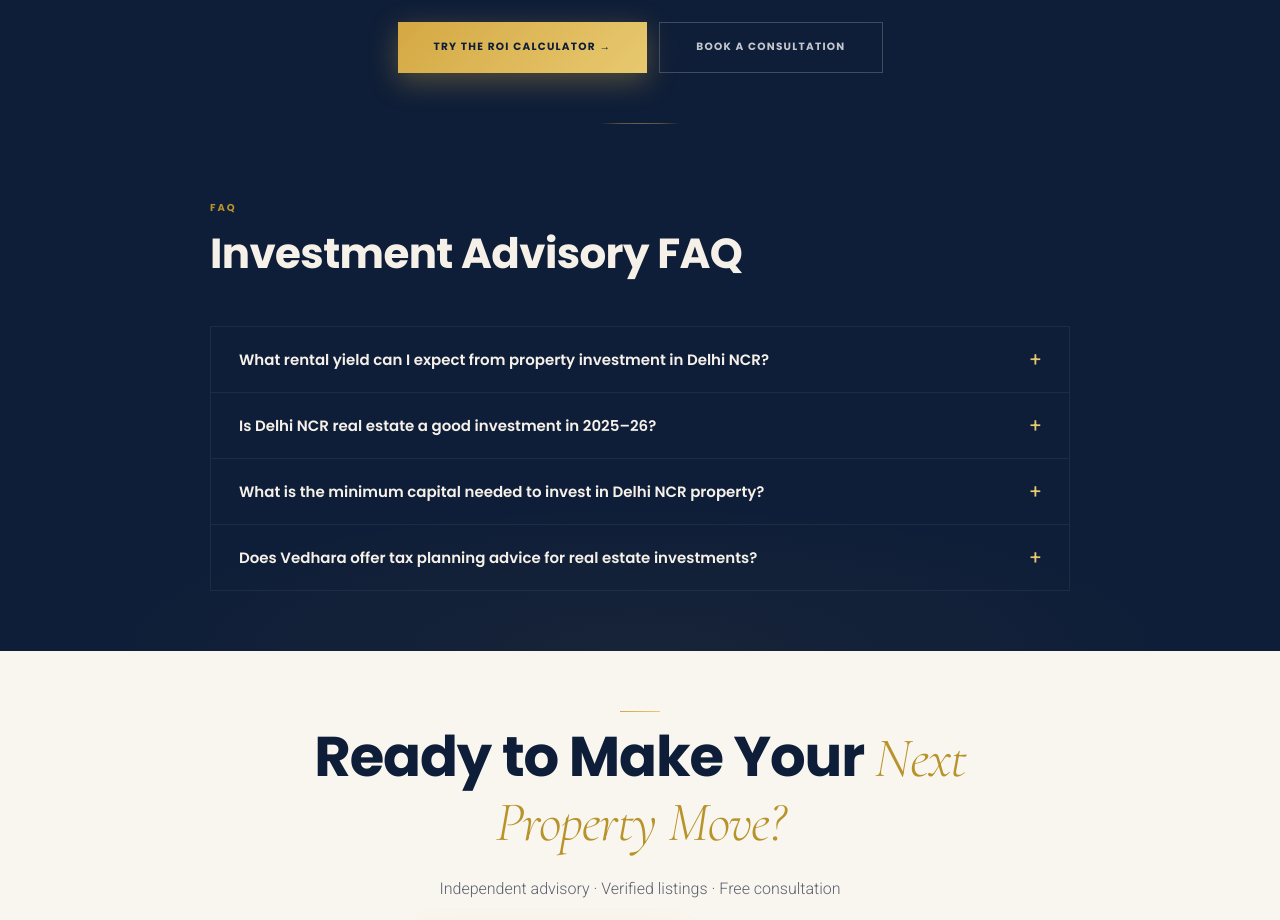
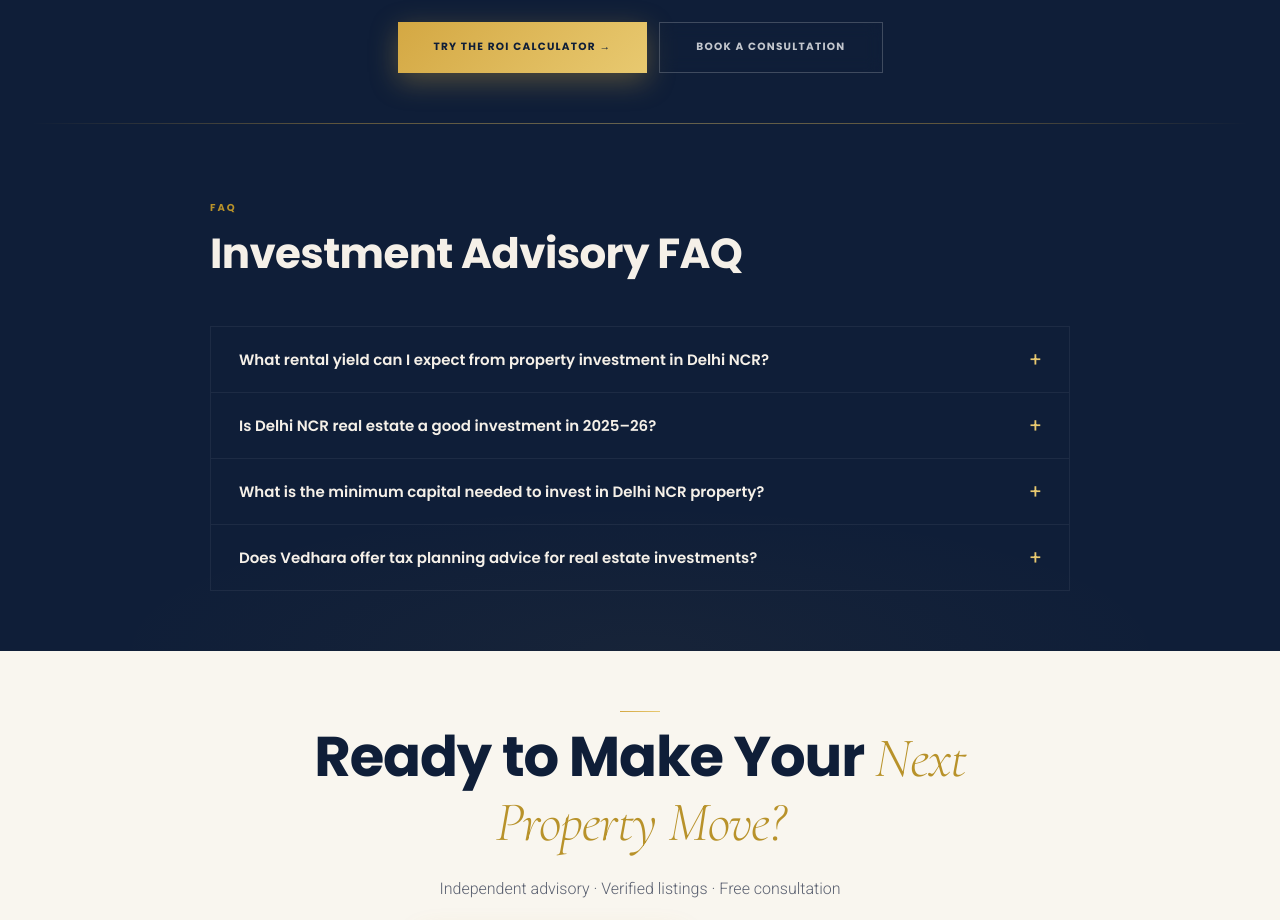
Before and after one commit to mohit1661-ai/Vedhara-Group-Supabase, a Next.js app: page /investment-advisory in a window 1280 px wide. Shown: the part 2620-3540 px from the top of the page. Built offline with nearby package versions, Linux system fonts and the light colour scheme.

Commit message:
Investment advisory: full-width gold divider between CTA and FAQ

```diff
--- a/app/investment-advisory/page.tsx
+++ b/app/investment-advisory/page.tsx
@@ -129,8 +129,8 @@ export default function InvestmentAdvisoryPage() {
       </section>
 
       {/* Separator */}
-      <div style={{ background:"var(--navy)",display:"flex",justifyContent:"center",padding:"0 32px" }}>
-        <div style={{ width:80,height:1.5,background:"linear-gradient(90deg,transparent,var(--gold),var(--gold-lt),var(--gold),transparent)",opacity:0.4 }} />
+      <div style={{ background:"var(--navy)",padding:"0 32px" }}>
+        <div style={{ width:"100%",height:1.5,background:"linear-gradient(90deg,transparent,var(--gold),var(--gold-lt),var(--gold),transparent)",opacity:0.4 }} />
       </div>
 
       <FAQSection faqs={faqs} title="Investment Advisory FAQ" />
```
